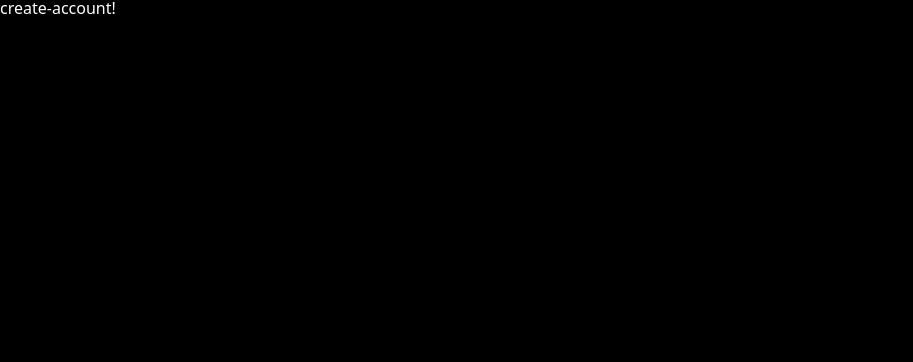
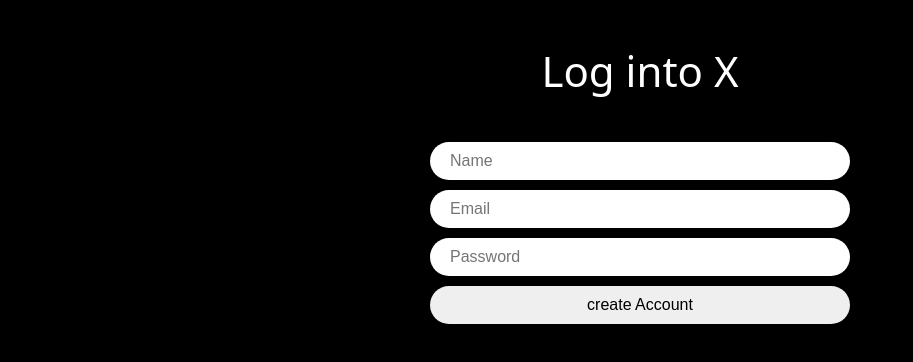
Before and after one commit to rhoeunbin/nwitter-reloaded, a React (Vite) app: page /create-account in a window 1280 px wide. Shown: the top 362 px of the page, without its empty margins (0-913 px from the left). Built offline with nearby package versions, Linux system fonts and the light colour scheme.

Commit message:
add : forms and UI

```diff
--- a/src/App.tsx
+++ b/src/App.tsx
@@ -4,7 +4,7 @@
 import Profile from "./routes/profile";
 import Login from "./routes/login";
 import CraeteAccount from "./routes/create-account";
-import { createGlobalStyle } from "styled-components";
+import styled, { createGlobalStyle } from "styled-components";
 import reset from "styled-reset";
 import { useEffect, useState } from "react";
 import LoadingScreen from "./routes/loading-screen";
@@ -47,6 +47,12 @@
   }
 `;
 
+const Wrapper = styled.div`
+  height: 100vh;
+  display: flex;
+  justify-content: center;
+`;
+
 function App() {
   const [isLoading, setLoading] = useState(true);
   const init = async () => {
@@ -54,17 +60,18 @@
     await auth.authStateReady(); // 인증 상태가 준비되었는지 기다리는 함수
     // auth.을 하면 다양한 함수가 나옴 => 로그인, 로그아웃 등 가능
 
-    setTimeout(() => setLoading(false), 2000); // 2초 뒤에 로딩 화면
+    // setTimeout(() => setLoading(false), 2000); // 2초 뒤에 로딩 화면
+    setTimeout(() => setLoading(false));
   };
   useEffect(() => {
     init();
   }, []);
   return (
-    <>
+    <Wrapper>
       <GlobalStyles />
       {isLoading ? <LoadingScreen /> : <RouterProvider router={router} />}
       {/* 로딩화면 다음에 라우터 나오게 */}
-    </>
+    </Wrapper>
   );
 }
 
--- a/src/routes/create-account.tsx
+++ b/src/routes/create-account.tsx
@@ -1,3 +1,113 @@
+import React, { useState } from "react";
+import styled from "styled-components";
+
+const Wrapper = styled.div`
+  height: 100%;
+  display: flex;
+  flex-direction: column;
+  align-items: center;
+  width: 420px;
+  padding: 50px 0px;
+`;
+
+const Title = styled.h1`
+  font-size: 42px;
+`;
+const Form = styled.form`
+  margin-top: 50px;
+  display: flex;
+  flex-direction: column;
+  gap: 10px;
+  width: 100%;
+`;
+
+const Input = styled.input`
+  padding: 10px 20px;
+  border-radius: 50px;
+  border: none;
+  width: 100%;
+  font-size: 16px;
+  &[type="submit"] {
+    cursor: pointer;
+    &:hover {
+      opacity: 0.8;
+    }
+  }
+`;
+
+const Error = styled.span`
+  font-weight: 600;
+  color: tomato;
+`;
+
 export default function CraeteAccount() {
-  return <h1>create-account!</h1>;
+  const [isLoading, setLoading] = useState(false);
+  const [name, setName] = useState("");
+  const [email, setEmail] = useState("");
+  const [password, setPassword] = useState("");
+  const [error, setError] = useState("");
+
+  const onChange = (e: React.ChangeEvent<HTMLInputElement>) => {
+    const {
+      target: { name, value },
+    } = e;
+    if (name === "name") {
+      setName(value);
+    } else if (name === "email") {
+      setEmail(value);
+    } else if (name === "password") {
+      setPassword(value);
+    }
+  };
+
+  const onSubmit = (e: React.FormEvent<HTMLFormElement>) => {
+    e.preventDefault();
+    try {
+      // 계정 생성
+      // 사용자의 프로필 이름 지정
+      // 홈페이지로 리다이렉트
+    } catch (e) {
+    } finally {
+      setLoading(false);
+    }
+    console.log(name, email, password);
+  };
+
+  return (
+    <Wrapper>
+      <Title>Log into X</Title>
+      <Form onSubmit={onSubmit}>
+        <Input
+          onChange={onChange}
+          name="name"
+          value={name}
+          placeholder="Name"
+          type="text"
+          required
+        />
+        <Input
+          onChange={onChange}
+          name="email"
+          value={email}
+          placeholder="Email"
+          type="text"
+          required
+        />
+        <Input
+          onChange={onChange}
+          name="password"
+          value={password}
+          placeholder="Password"
+          type="password"
+          required
+        />
+        <Input
+          type="submit"
+          value={isLoading ? "...loading" : "create Account"}
+        />
+      </Form>
+      {error !== "" ? <Error>{error}</Error> : null}
+      {/* error 가 빈 문자열과 같지 않다면 에러메시지 보냄 */}
+    </Wrapper>
+  );
 }
```
